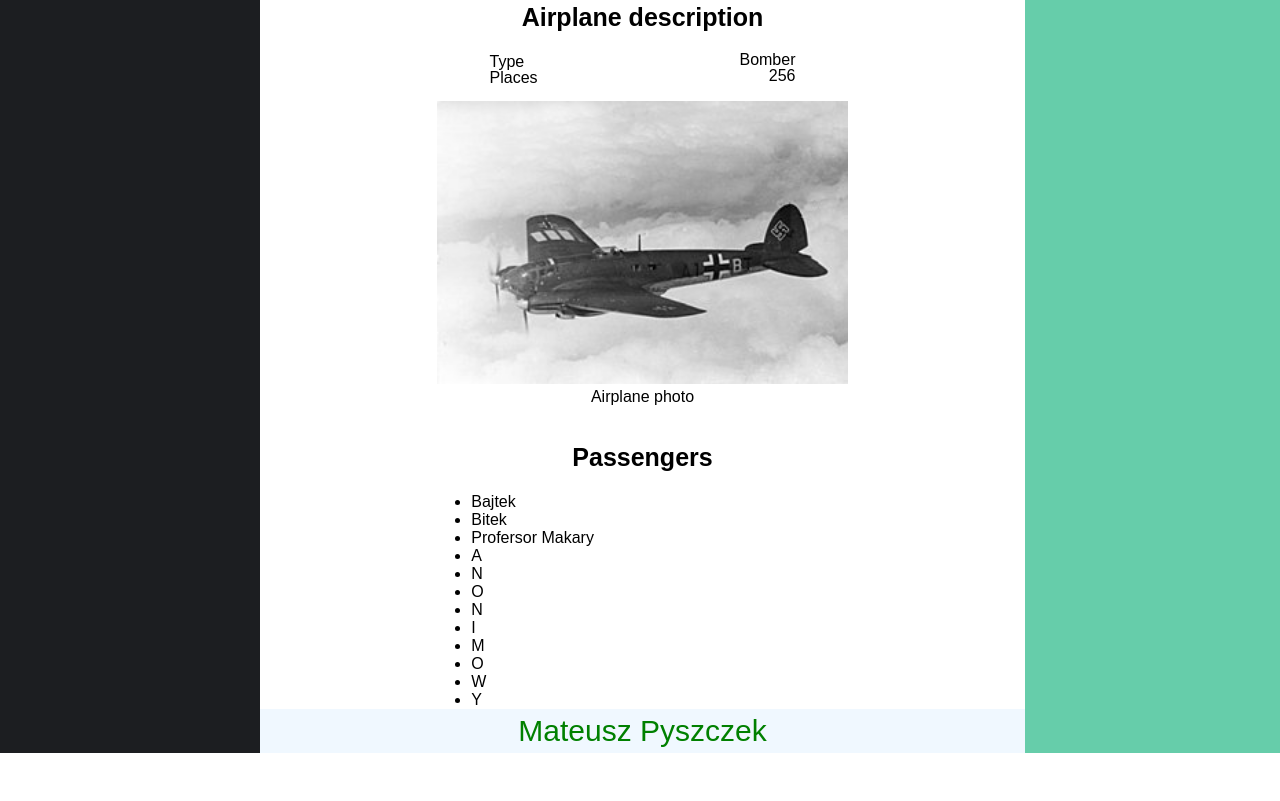
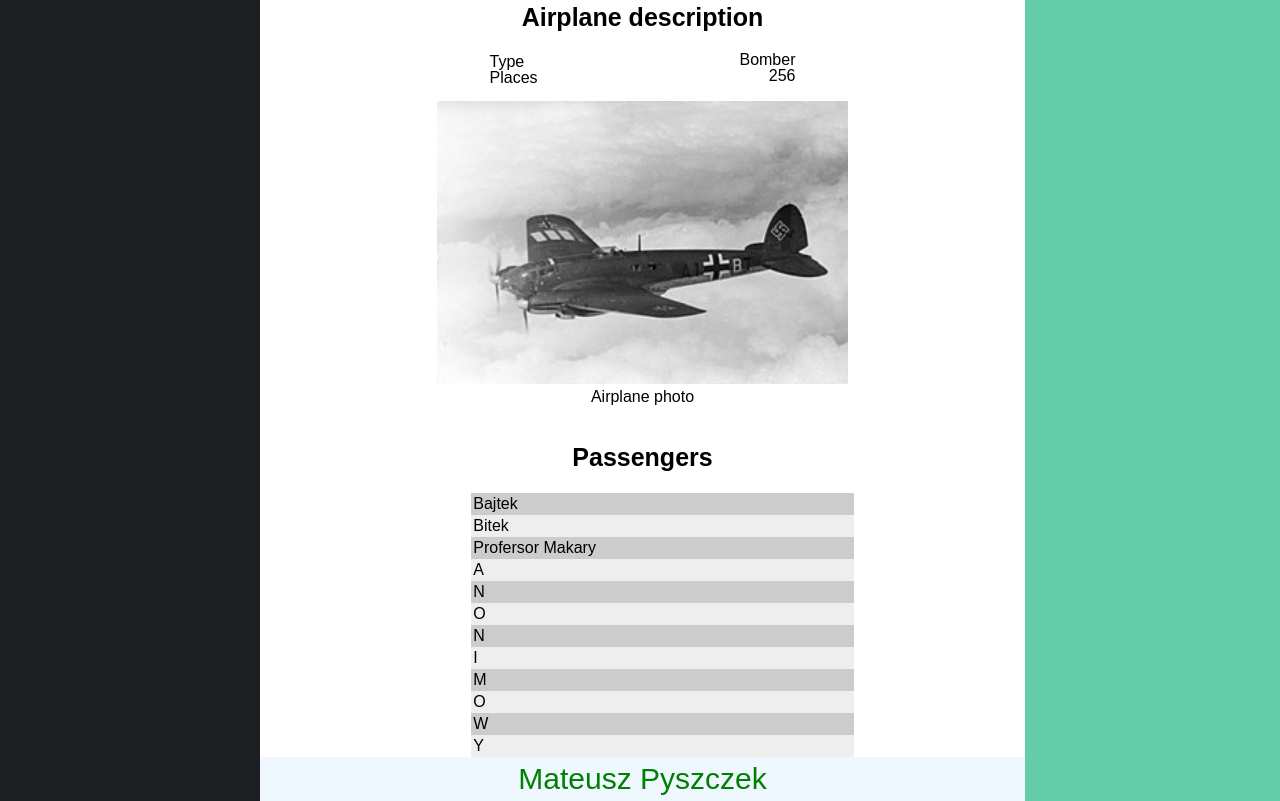
Before and after one commit to mp371366/www-lab-2, a plain HTML site: page flights/index.html in a window 1280 px wide. Shown: the part 631-1432 px from the top of the page. Before the commit the page ends 1384 px from the top, so only its background shows below. Drawn offline with Linux system fonts and the light colour scheme.

Commit message:
Update styles for passengers list.

```diff
--- a/stylesheets/index.css
+++ b/stylesheets/index.css
@@ -165,10 +165,20 @@ img.plane {
 ul.passengers-list {
   width: 50%;
   margin: auto;
+  list-style: none;
 }
 
 ul.passengers-list>li {
   text-align: left;
+  padding: 2px;
+}
+
+ul.passengers-list>li:nth-child(even) {
+  background-color: #eeeeee;
+}
+
+ul.passengers-list>li:nth-child(odd) {
+  background-color: #cccccc;
 }
 
 dl.airplane-description-list {
```
